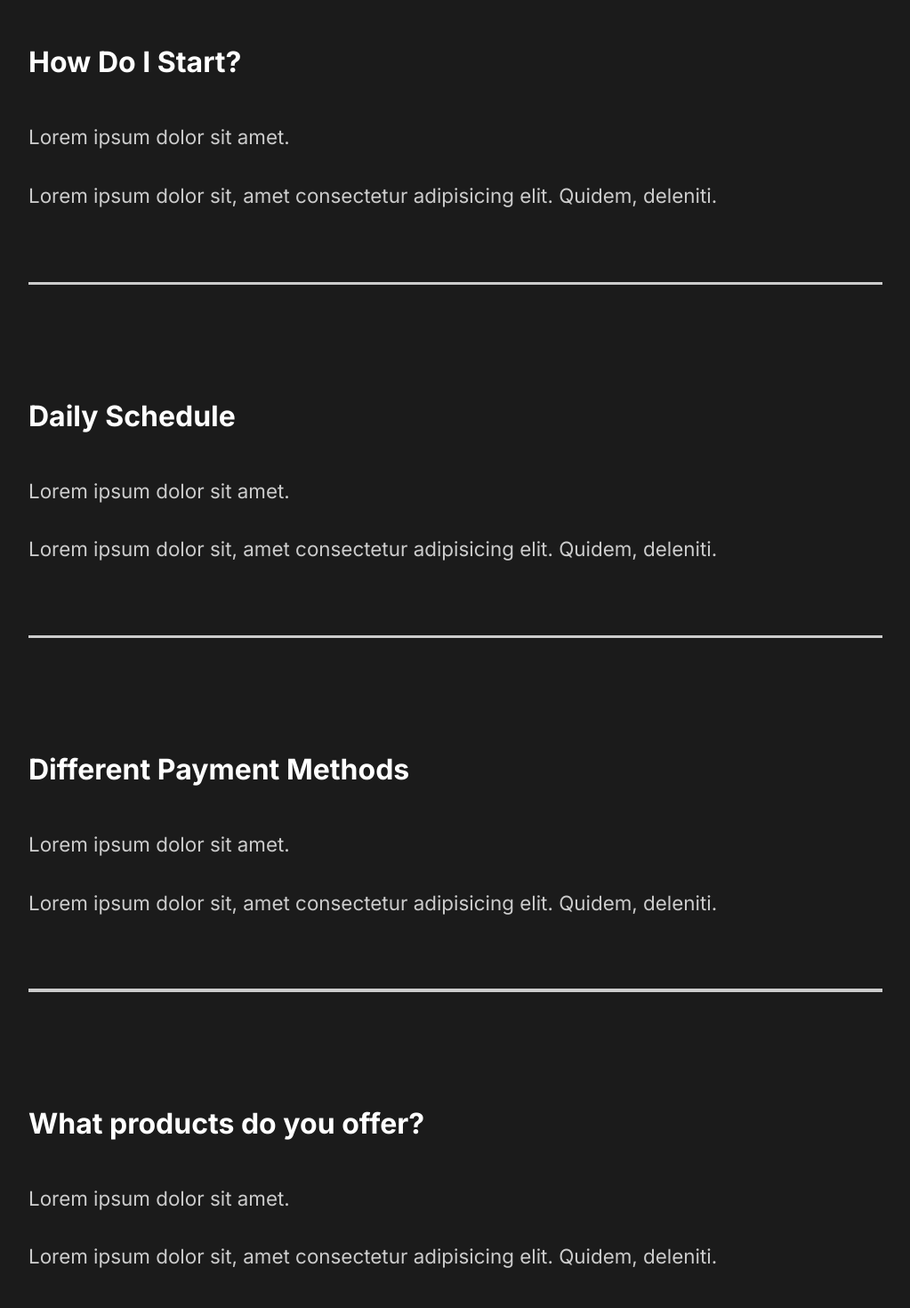
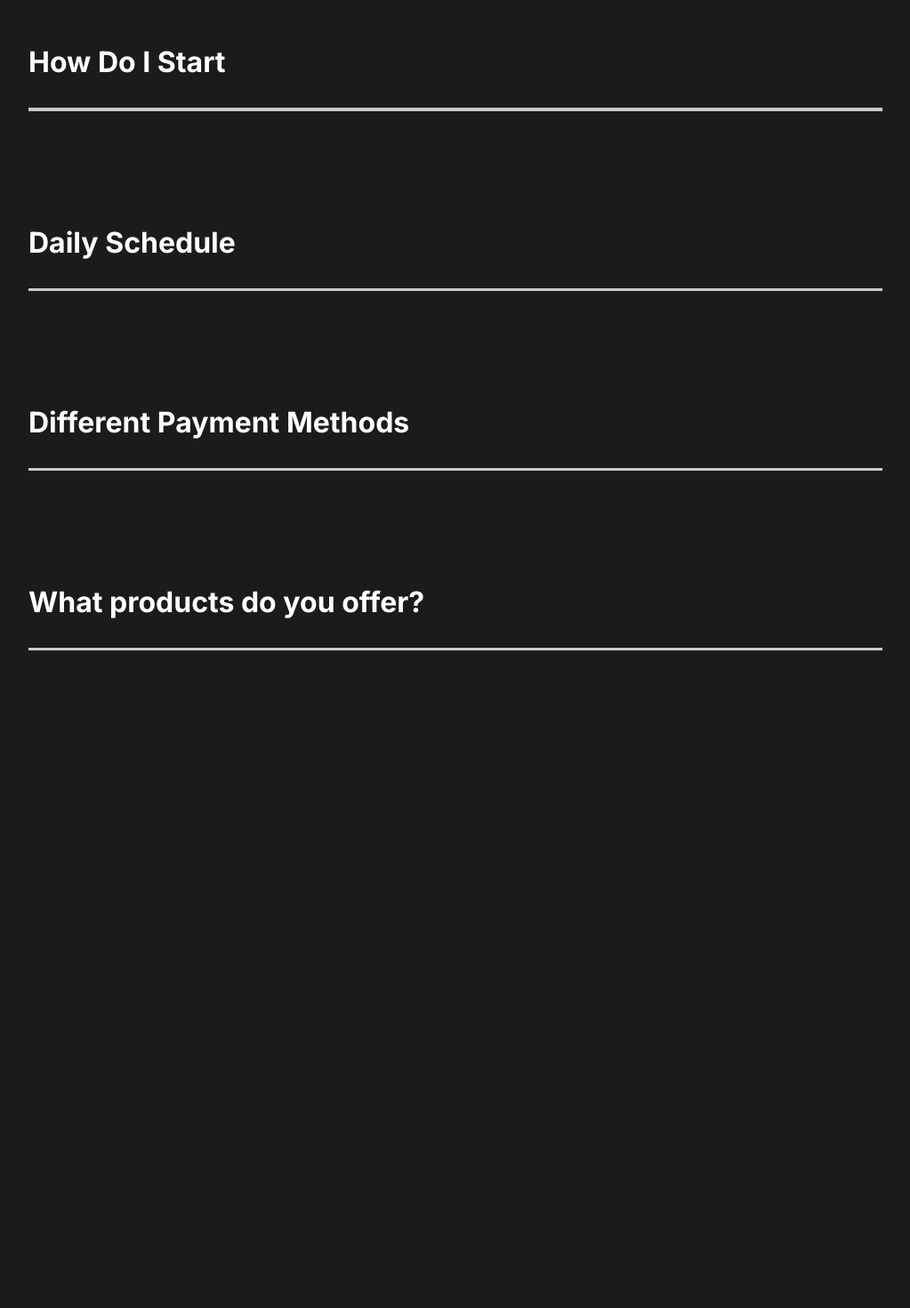
Before and after one commit to griffinbruce/capture-portfolio, a React (Create React App) app: page / in a window 1280 px wide. Shown: the part 2280-3750 px from the top of the page at 89% size, without its empty margins (128-1151 px from the left). After the commit the page ends 3171 px from the top, so only its background shows below. Built offline with nearby package versions, Linux system fonts and the light colour scheme.

Commit message:
Reusable Faq Animation

```diff
--- a/src/components/FaqSection.js
+++ b/src/components/FaqSection.js
@@ -1,50 +1,48 @@
 import styled from 'styled-components';
-import { StyleAbout, StyleDescription, StyleImage } from '../styles';
+import { StyleAbout } from '../styles';
+import Toggle from './Toggle';
+import { AnimateSharedLayout } from 'framer-motion';
 
 const FaqSection = () => {
     return (
         <Faq>
-            <h2>Any Questions <span>FAQ</span></h2>
-            <div className="question">
-                <h4>How Do I Start?</h4>
+            <h2>
+                Any Questions <span>FAQ</span>
+            </h2>
+            <AnimateSharedLayout>
+                <Toggle title='How Do I Start'>
                     <div className="answer">
                         <p>Lorem ipsum dolor sit amet.</p>
                             <p>
                                 Lorem ipsum dolor sit, amet consectetur adipisicing elit. Quidem, deleniti.
                             </p>
                     </div>
-                <div className="faq-line"></div>
-            </div>
-            <div className="question">
-                <h4>Daily Schedule</h4>
+                </Toggle>
+                <Toggle title='Daily Schedule'>
                     <div className="answer">
                         <p>Lorem ipsum dolor sit amet.</p>
                         <p>
                             Lorem ipsum dolor sit, amet consectetur adipisicing elit. Quidem, deleniti.
                         </p>
                     </div>
-                <div className="faq-line"></div>
-            </div>
-            <div className="question">
-                <h4>Different Payment Methods</h4>
+                </Toggle>
+                <Toggle title='Different Payment Methods'>
                     <div className="answer">
                         <p>Lorem ipsum dolor sit amet.</p>
                         <p>
                             Lorem ipsum dolor sit, amet consectetur adipisicing elit. Quidem, deleniti.
                         </p>
                     </div>
-                <div className="faq-line"></div>
-            </div>
-            <div className="question">
-                <h4>What products do you offer?</h4>
+                </Toggle>
+                <Toggle title='What products do you offer?'>
                     <div className="answer">
                         <p>Lorem ipsum dolor sit amet.</p>
                         <p>
                             Lorem ipsum dolor sit, amet consectetur adipisicing elit. Quidem, deleniti.
                         </p>
                     </div>
-                <div className="faq-line"></div>
-            </div>
+                </Toggle>
+            </AnimateSharedLayout>
         </Faq>
     );
 };
--- /dev/null
+++ b/src/components/Toggle.js
@@ -0,0 +1,15 @@
+import { useState } from 'react';
+import { motion } from 'framer-motion';
+
+const Toggle = ({children, title}) => {
+    const [toggle, setToggle] = useState(false);
+    return (
+        <motion.div layout className="question" onClick={() => setToggle(!toggle)}>
+            <motion.h4 layout>{title}</motion.h4>
+            {toggle ? children : ''}
+            <div className="faq-line"></div>
+        </motion.div>
+    );
+};
+
+export default Toggle;
```
Also changed, not shown: 1 other file (tests, documents, lock files or other folders). Lines whose indentation alone changed are shown as unchanged.
